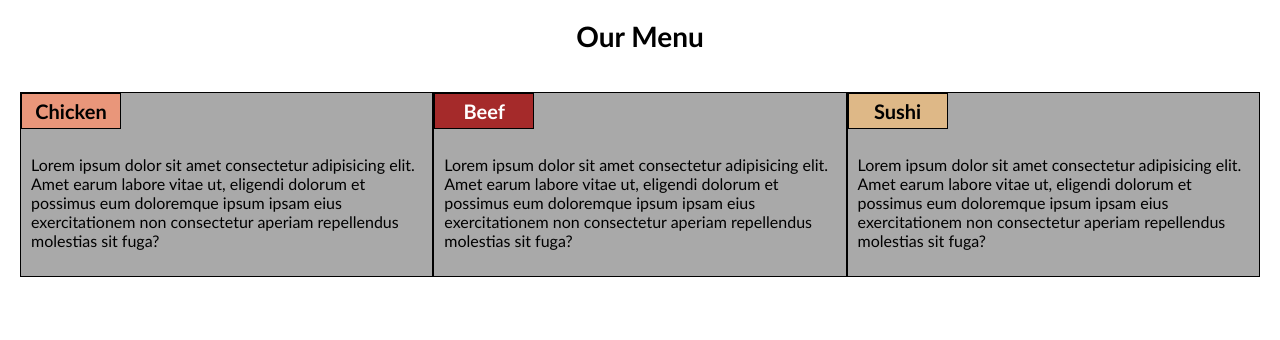
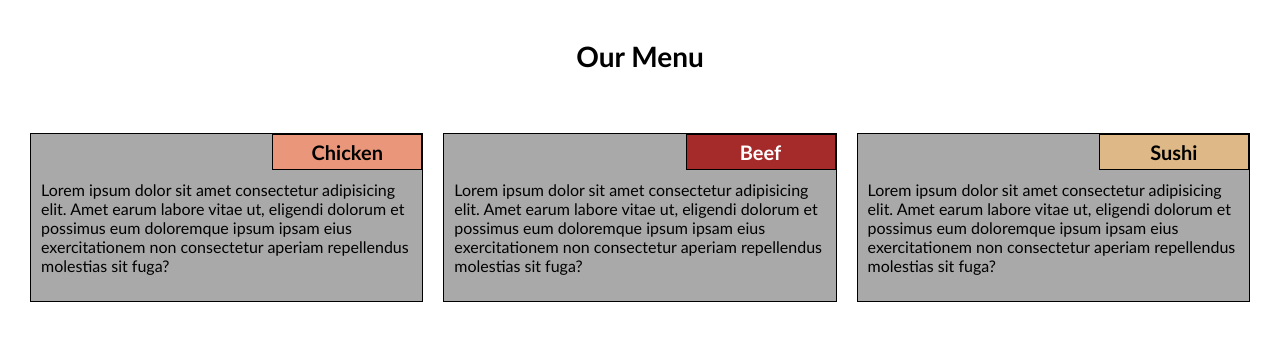
Before and after one commit to javieralvarezgrafico/Coursera-Module-Assignments, a plain HTML site: page module2-solution/index.html in a window 1280 px wide. Drawn offline with Linux system fonts and the light colour scheme.

Commit message:
Module 2 Assignment. Everything working fine

```diff
--- a/module2-solution/css/styles.css
+++ b/module2-solution/css/styles.css
@@ -15,26 +15,38 @@ body {
 
 /* Main Title */
 .our-menu-title {
-    font-family: 'Gill Sans', 'Gill Sans MT', Calibri, 'Trebuchet MS', sans-serif;
+  font-family: 'Gill Sans', 'Gill Sans MT', 'Trebuchet MS', sans-serif;
   font-size: 175%;
   text-align: center;
+  margin-bottom: 50px;
 }
 
-p {
-    font-family: 'Gill Sans', 'Gill Sans MT', Calibri, 'Trebuchet MS', sans-serif;
-    padding: 10px;
+/* Content of columns */
+.content-col {
+  border: 1px solid black;
+  background-color: darkgrey;
+  position: relative;
 }
 
+/* Paragraph */
+p {
+  font-family: 'Gill Sans', 'Gill Sans MT', 'Trebuchet MS', sans-serif;
+  padding: 30px 10px 10px 10px;
+}
+
+/* Menus Titles */
 .chicken-title, .beef-title, .sushi-title {
-    font-family: 'Gill Sans', 'Gill Sans MT', Calibri, 'Trebuchet MS', sans-serif;
+  font-family: 'Gill Sans', 'Gill Sans MT', 'Trebuchet MS', sans-serif;
   font-size: 125%;
-    width: 100px;
+  width: 150px;
   border: 1px solid black;
-    padding: 5px;
+  padding: 5px 20px 5px 20px;
   margin: 0;
   text-align: center;
+  position: absolute;
+  top: 0;
+  right: 0;
 }
-
 .chicken-title {
   background-color: darksalmon;
 }
@@ -46,12 +58,11 @@ p {
   background-color: burlywood;
 }
 
+/* Common styles for Columns */
 .col-lg-1, .col-lg-2, .col-lg-3, .col-lg-4, .col-lg-5, .col-lg-6, .col-lg-7, .col-lg-8, .col-lg-9, .col-lg-10, .col-lg-11, .col-lg-12,
-.col-md-1, .col-md-2, .col-md-3, .col-md-4, .col-md-5, .col-md-6, .col-md-7, .col-md-8, .col-md-9, .col-md-10, .col-md-11, .col-md-12,
-.col {
+.col-md-1, .col-md-2, .col-md-3, .col-md-4, .col-md-5, .col-md-6, .col-md-7, .col-md-8, .col-md-9, .col-md-10, .col-md-11, .col-md-12 {
   float: left;
-    border: 1px solid black;
-    background-color: darkgrey;
+  padding: 10px;
 }
 
 /********** Desktop view **********/
--- a/module2-solution/index.html
+++ b/module2-solution/index.html
@@ -8,22 +8,37 @@
 </head>
 <body>
 
+    <!-- Main Row -->
+    <div class="row">
+
+        <!-- Main Title -->
         <h1 class="our-menu-title">Our Menu</h1>
 
-<div class="row">
-    <div class="col-lg-4 col-md-6 col">
+        <!-- Column 1. Chicken -->
+        <div class="col-lg-4 col-md-6">
+            <div class="content-col">
                 <h3 class="chicken-title">Chicken</h3>
                 <p>Lorem ipsum dolor sit amet consectetur adipisicing elit. Amet earum labore vitae ut, eligendi dolorum et possimus eum doloremque ipsum ipsam eius exercitationem non consectetur aperiam repellendus molestias sit fuga?</p>
             </div>
-    <div class="col-lg-4 col-md-6 col">
+        </div>
+
+        <!-- Column 2. Beef -->
+        <div class="col-lg-4 col-md-6">
+            <div class="content-col">
                 <h3 class="beef-title">Beef</h3>
                 <p>Lorem ipsum dolor sit amet consectetur adipisicing elit. Amet earum labore vitae ut, eligendi dolorum et possimus eum doloremque ipsum ipsam eius exercitationem non consectetur aperiam repellendus molestias sit fuga?</p>
             </div>
-    <div class="col-lg-4 col-md-12 col">
+        </div>
+
+        <!-- Column 3. Sushie -->
+        <div class="col-lg-4 col-md-12">
+            <div class="content-col">
                 <h3 class="sushi-title">Sushi</h3>
                 <p>Lorem ipsum dolor sit amet consectetur adipisicing elit. Amet earum labore vitae ut, eligendi dolorum et possimus eum doloremque ipsum ipsam eius exercitationem non consectetur aperiam repellendus molestias sit fuga?</p>
             </div>
         </div>
 
+    </div>
+
 </body>
 </html>
```
Lines whose indentation alone changed are shown as unchanged.
